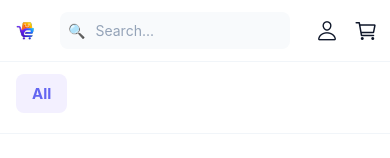
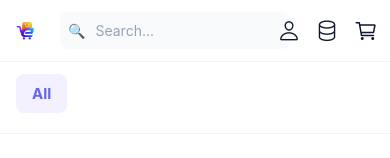
Before and after one commit to jpjitendrapal/e-commerce, a React Native app: screen /Home in a window 390 px wide. Shown: the top 158 px of the page. Built offline with nearby package versions, Linux system fonts and the light colour scheme; no server answers.

Commit message:
Added Graph QL in the setup

```diff
--- a/App.tsx
+++ b/App.tsx
@@ -6,6 +6,9 @@ import AsyncStorage from '@react-native-async-storage/async-storage';
 import { useCartStore } from './src/store/useCartStore';
 import { useAuthStore } from './src/store/useAuthStore';
 import { useOrderStore } from './src/store/useOrderStore';
+
+import { ApolloProvider } from '@apollo/client/react';
+import client from './src/config/apollo';
 
 export default function App() {
   const { setItems } = useCartStore();
@@ -48,7 +51,9 @@ export default function App() {
 
   return (
     <SafeAreaProvider>
-      <RootNavigator />
+      <ApolloProvider client={client}>
+        <RootNavigator />
+      </ApolloProvider>
       <StatusBar style="auto" />
     </SafeAreaProvider>
   );
--- a/package.json
+++ b/package.json
@@ -15,11 +15,13 @@
     "web-deploy": "npx expo export --platform web && eas deploy"
   },
   "dependencies": {
+    "@apollo/client": "^4.1.9",
     "@react-native-async-storage/async-storage": "2.2.0",
     "@react-navigation/native": "^7.2.2",
     "@react-navigation/native-stack": "^7.14.12",
     "expo": "~54.0.33",
     "expo-status-bar": "~3.0.9",
+    "graphql": "^16.14.0",
     "react": "19.1.0",
     "react-dom": "19.1.0",
     "react-native": "0.81.5",
--- a/src/components/Header.tsx
+++ b/src/components/Header.tsx
@@ -121,6 +121,14 @@ export const Header = ({ centerComponent }: HeaderProps) => {
               </TouchableWithoutFeedback>
             </Modal>
           )}
+
+          <TouchableOpacity
+            onPress={() => navigation.navigate('GQLProducts')}
+            style={styles.iconButton}
+          >
+            <Ionicons name="server-outline" size={22} color="#0f172a" />
+            {!isMobile && <Text style={styles.userName}>MySQL</Text>}
+          </TouchableOpacity>
 
           <TouchableOpacity
             onPress={() => navigation.navigate('Cart')}
--- /dev/null
+++ b/src/config/apollo.ts
@@ -0,0 +1,10 @@
+import { ApolloClient, HttpLink } from '@apollo/client/core';
+import { InMemoryCache } from '@apollo/client/cache';
+import { ENV } from './env';
+
+const client = new ApolloClient({
+  link: new HttpLink({ uri: ENV.GQL_URL }),
+  cache: new InMemoryCache(),
+});
+
+export default client;
--- a/src/config/env.ts
+++ b/src/config/env.ts
@@ -4,4 +4,5 @@ export const ENV = {
   CLIENT_ID: process.env.EXPO_PUBLIC_CLIENT_ID || 'default-client',
   LOGO_URL: process.env.EXPO_PUBLIC_LOGO_URL || 'https://placehold.co/400x100/png?text=E-Commerce',
   CURRENCY_SYMBOL: process.env.EXPO_PUBLIC_CURRENCY_SYMBOL || '$',
+  GQL_URL: process.env.EXPO_PUBLIC_GQL_URL || 'http://localhost:3000/graphql',
 };
--- /dev/null
+++ b/src/graphql/queries.ts
@@ -0,0 +1,33 @@
+import { gql } from '@apollo/client/core';
+
+export const GET_PRODUCTS = gql`
+  query GetProducts {
+    products {
+      productCode
+      productName
+      productLine
+      productScale
+      productVendor
+      productDescription
+      quantityInStock
+      buyPrice
+      MSRP
+    }
+  }
+`;
+
+export const GET_PRODUCT = gql`
+  query GetProduct($code: String!) {
+    product(code: $code) {
+      productCode
+      productName
+      productLine
+      productScale
+      productVendor
+      productDescription
+      quantityInStock
+      buyPrice
+      MSRP
+    }
+  }
+`;
--- a/src/navigation/RootNavigator.tsx
+++ b/src/navigation/RootNavigator.tsx
@@ -11,6 +11,7 @@ import { CartScreen } from '../screens/main/CartScreen';
 import { ProfileScreen } from '../screens/main/ProfileScreen';
 import { CheckoutScreen } from '../screens/main/CheckoutScreen';
 import { OrdersScreen } from '../screens/main/OrdersScreen';
+import { GQLProductsScreen } from '../screens/main/GQLProductsScreen';
 
 const Stack = createNativeStackNavigator<RootStackParamList>();
 
@@ -27,6 +28,7 @@ const linking: LinkingOptions<RootStackParamList> = {
       Profile: 'profile',
       Checkout: 'checkout',
       Orders: 'orders',
+      GQLProducts: 'gql-products',
     },
   },
 };
@@ -44,6 +46,7 @@ export const RootNavigator = () => {
         <Stack.Screen name="Profile" component={ProfileScreen} />
         <Stack.Screen name="Checkout" component={CheckoutScreen} />
         <Stack.Screen name="Orders" component={OrdersScreen} />
+        <Stack.Screen name="GQLProducts" component={GQLProductsScreen} />
       </Stack.Navigator>
     </NavigationContainer>
   );
--- a/src/navigation/types.ts
+++ b/src/navigation/types.ts
@@ -11,6 +11,7 @@ export type RootStackParamList = {
   Profile: undefined;
   Checkout: undefined;
   Orders: undefined;
+  GQLProducts: undefined;
 };
 
 export type RootNavigationProp = NativeStackNavigationProp<RootStackParamList>;
--- /dev/null
+++ b/src/screens/main/GQLProductsScreen.tsx
@@ -0,0 +1,143 @@
+import React from 'react';
+import {
+  View, Text, StyleSheet, ScrollView, TouchableOpacity,
+  ActivityIndicator, Image
+} from 'react-native';
+import { useQuery } from '@apollo/client/react';
+import { GET_PRODUCTS } from '../../graphql/queries';
+import { MainLayout } from '../../components/MainLayout';
+import useDeviceWidth from '../../utils/useDeviceWidth';
+import { ENV } from '../../config/env';
+import { Ionicons } from '@expo/vector-icons';
+import { useCartStore } from '../../store/useCartStore';
+
+export const GQLProductsScreen = () => {
+  const deviceWidth = useDeviceWidth();
+  const { loading, error, data } = useQuery<any>(GET_PRODUCTS);
+  const { addItem, items } = useCartStore();
+
+  const isVeryLargeScreen = deviceWidth === "xl";
+  const isLargeScreen = deviceWidth === "lg";
+  const isMediumScreen = deviceWidth === "md";
+
+  const cardWidth = isVeryLargeScreen ? '23%' : isLargeScreen ? '32%' : isMediumScreen ? '47%' : '47%';
+
+  const handleAddToCart = (product: any, quantity: number) => {
+    addItem({
+      id: product.productCode, // Use productCode as ID
+      title: product.productName,
+      price: product.buyPrice,
+      thumbnail: 'https://placehold.co/400x400/png?text=' + product.productName, // Placeholder for thumbnail
+      quantity: quantity
+    });
+  };
+
+  if (error) {
+    return (
+      <MainLayout>
+        <View style={styles.center}>
+          <Text style={styles.errorText}>Error loading products: {error.message}</Text>
+        </View>
+      </MainLayout>
+    );
+  }
+
+  return (
+    <MainLayout>
+      <View style={styles.gridArea}>
+        <View style={styles.titleSection}>
+          <Text style={styles.gridTitle}>
+            MySQL Products (via GQL)
+            <Text style={styles.gridCount}> ({data?.products?.length || 0})</Text>
+          </Text>
+          <View style={styles.accentLine} />
+        </View>
+
+        <ScrollView contentContainerStyle={styles.scrollContainer} bounces={true}>
+          {loading ? (
+            <ActivityIndicator size="large" color="#6366f1" style={{ marginTop: 40 }} />
+          ) : data?.products?.length === 0 ? (
+            <Text style={styles.noResults}>No products found in MySQL.</Text>
+          ) : (
+            <View style={styles.gridContainer}>
+              {data.products.map((product: any) => (
+                <View
+                  key={product.productCode}
+                  style={[styles.productCard, { width: cardWidth as any }]}
+                >
+                  <Image
+                    source={{ uri: 'https://placehold.co/400x400/png?text=' + product.productName }}
+                    style={styles.productImage}
+                    resizeMode="cover"
+                  />
+                  <View style={styles.productInfo}>
+                    <Text style={styles.productBrand} numberOfLines={1}>{product.productVendor}</Text>
+                    <Text style={styles.productTitle} numberOfLines={2}>{product.productName}</Text>
+
+                    <View style={styles.priceContainer}>
+                      <Text style={styles.productPrice}>{ENV.CURRENCY_SYMBOL}{product.buyPrice.toFixed(2)}</Text>
+                    </View>
+
+                    <View style={styles.actionSection}>
+                      {items.find(i => i.id === product.productCode) ? (
+                        <View style={styles.quantityContainer}>
+                          <TouchableOpacity
+                            style={styles.qtyBtn}
+                            onPress={() => handleAddToCart(product, -1)}
+                          >
+                            <Ionicons name="remove" size={18} color="#6366f1" />
+                          </TouchableOpacity>
+                          <Text style={styles.qtyText}>{items.find(i => i.id === product.productCode)?.quantity}</Text>
+                          <TouchableOpacity
+                            style={styles.qtyBtn}
+                            onPress={() => handleAddToCart(product, 1)}
+                          >
+                            <Ionicons name="add" size={18} color="#6366f1" />
+                          </TouchableOpacity>
+                        </View>
+                      ) : (
+                        <TouchableOpacity
+                          style={styles.addToCartBtn}
+                          onPress={() => handleAddToCart(product, 1)}
+                        >
+                          <Ionicons name="cart-outline" size={18} color="#fff" />
+                          <Text style={styles.addToCartText}>Add to Cart</Text>
+                        </TouchableOpacity>
+                      )}
+                    </View>
+                  </View>
+                </View>
+              ))}
+            </View>
+          )}
+        </ScrollView>
+      </View>
+    </MainLayout>
+  );
+};
+
+const styles = StyleSheet.create({
+  center: { flex: 1, justifyContent: 'center', alignItems: 'center', padding: 20 },
+  errorText: { color: '#ef4444', fontSize: 16, textAlign: 'center' },
+  gridArea: { flex: 1 },
+  titleSection: { paddingHorizontal: 16, marginTop: 20, marginBottom: 24 },
+  gridTitle: { fontSize: 28, fontWeight: '800', color: '#0f172a', letterSpacing: -0.5 },
+  gridCount: { fontSize: 18, fontWeight: '600', color: '#94a3b8' },
+  accentLine: { width: 40, height: 4, backgroundColor: '#6366f1', borderRadius: 2, marginTop: 8 },
+  scrollContainer: { flexGrow: 1, alignItems: 'center', paddingBottom: 60 },
+  noResults: { fontSize: 18, color: '#64748b', marginTop: 40, textAlign: 'center' },
+  gridContainer: { width: '100%', flexDirection: 'row', flexWrap: 'wrap', justifyContent: 'flex-start', paddingHorizontal: 16, gap: 16 },
+  productCard: { backgroundColor: '#ffffff', borderRadius: 12, overflow: 'hidden', marginBottom: 16, borderWidth: 1, borderColor: '#e2e8f0' },
+  productImage: { width: '100%', aspectRatio: 1, backgroundColor: '#f8fafc' },
+  productInfo: { padding: 12, flex: 1 },
+  productBrand: { fontSize: 10, fontWeight: '700', color: '#94a3b8', textTransform: 'uppercase', marginBottom: 4, letterSpacing: 0.5 },
+  productTitle: { fontSize: 14, fontWeight: '600', color: '#1e293b', marginBottom: 8, lineHeight: 18, height: 36 },
+  priceContainer: { marginBottom: 12 },
+  productPrice: { fontSize: 18, fontWeight: '800', color: '#0f172a' },
+  actionSection: { width: '100%' },
+  addToCartBtn: { backgroundColor: '#6366f1', flexDirection: 'row', alignItems: 'center', justifyContent: 'center', paddingVertical: 10, borderRadius: 10, gap: 6 },
+  addToCartText: { color: '#ffffff', fontWeight: '700', fontSize: 14 },
+  quantityContainer: { flexDirection: 'row', alignItems: 'center', justifyContent: 'space-between', backgroundColor: '#f8fafc', borderRadius: 10, padding: 2, borderWidth: 1, borderColor: '#e2e8f0' },
+  qtyBtn: { width: 32, height: 32, borderRadius: 8, backgroundColor: '#ffffff', justifyContent: 'center', alignItems: 'center' },
+  qtyText: { fontSize: 15, fontWeight: '800', color: '#0f172a', textAlign: 'center' },
+});
```
Also changed, not shown: 1 other file (tests, documents, lock files or other folders).
